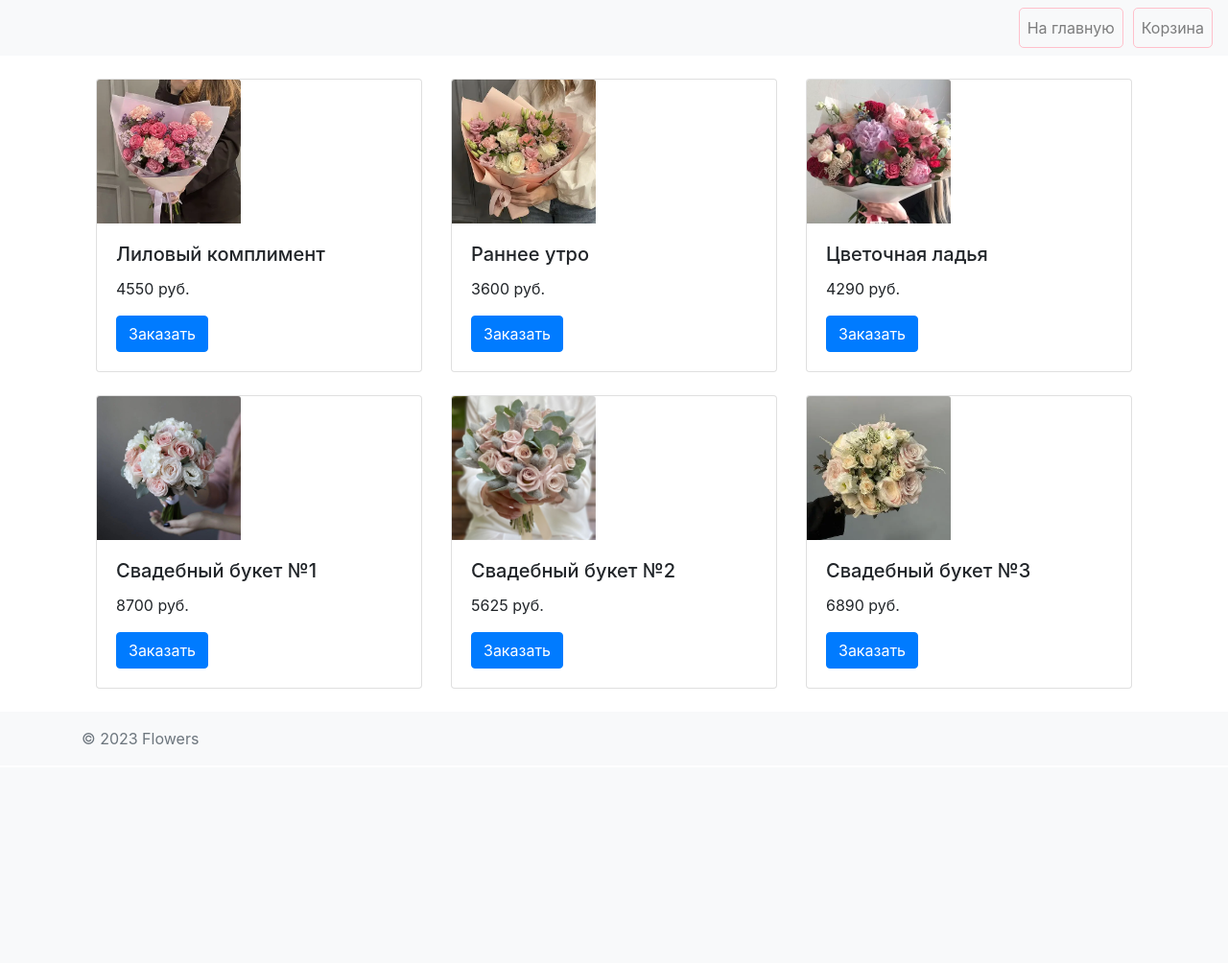
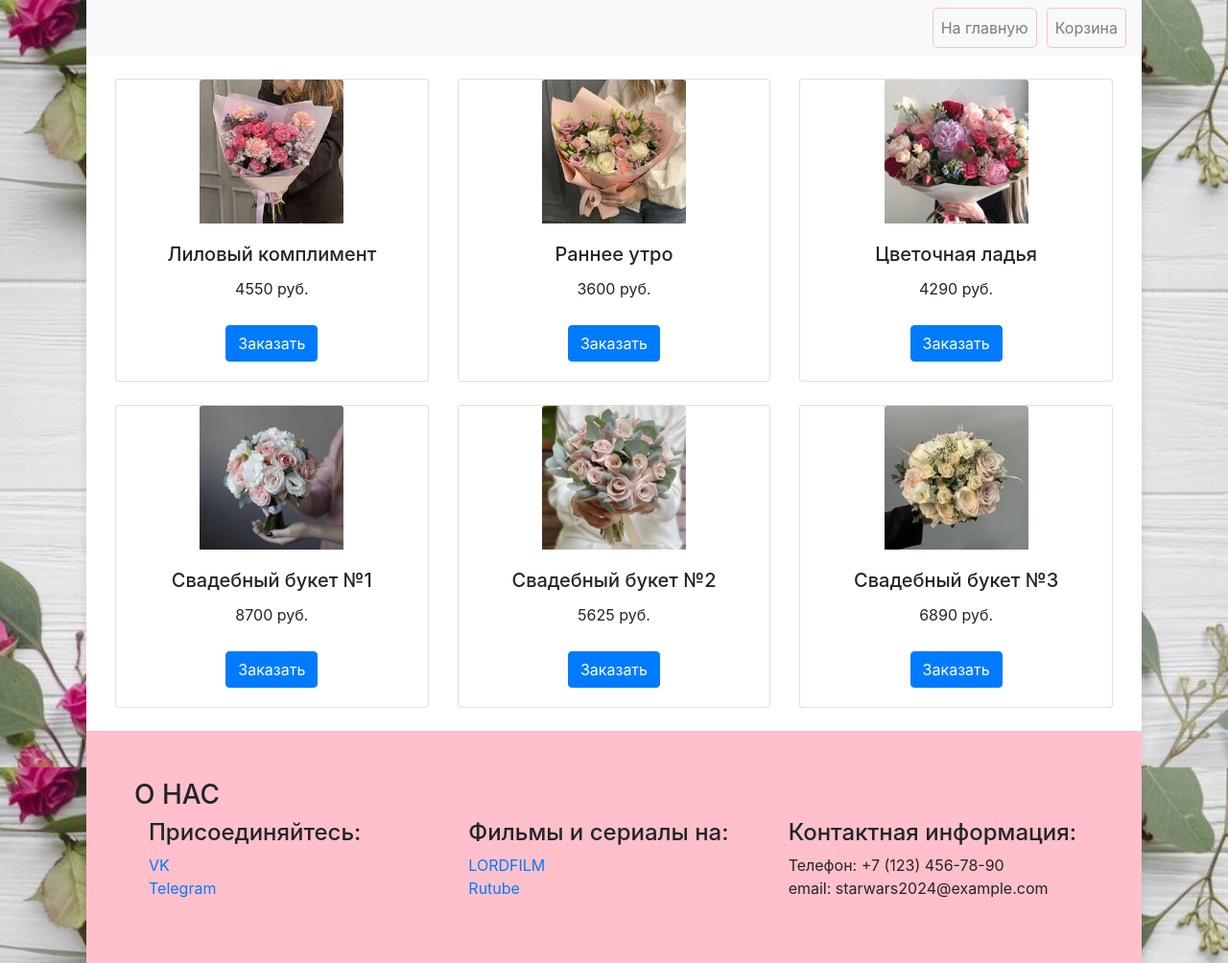
Before and after one commit to maxpanev/Final-project2, a Django app: page /home/ in a window 1280 px wide. Shown: the whole page at 96% size. Before the commit the page ends 776 px from the top, so only its background shows below. Run offline with Django 5.2, Linux system fonts and the light colour scheme; some libraries are stand-ins or nearby versions.

Commit message:
add pictures

```diff
--- a/myproject/myapp/static/css/flowers.css
+++ b/myproject/myapp/static/css/flowers.css
@@ -1,5 +1,30 @@
 .card-img-top {
-       width: 150px; /* Устанавливаем фиксированную ширину */
-       height: 150px; /* Устанавливаем фиксированную высоту */
-       object-fit: cover; /* Обеспечиваем сохранение пропорций изображения */
-   }
+    width: 150px; /* Устанавливаем фиксированную ширину */
+    height: 150px; /* Устанавливаем фиксированную высоту */
+    object-fit: cover; /* Обеспечиваем сохранение пропорций изображения */
+    display: block;
+    margin-left: auto;
+    margin-right: auto;
+}
+
+.card-body {
+    display: flex;
+    flex-direction: column;
+    justify-content: center;
+    align-items: center;
+    height: 100%;
+}
+
+.card-img-wrapper {
+    display: flex;
+    justify-content: center;
+    align-items: center;
+    height: 160px; /* Размер контейнера для изображения */
+}
+
+.card {
+    display: flex;
+    flex-direction: column;
+    justify-content: space-between;
+    height: 100%;
+}
--- a/myproject/myapp/templates/basket.html
+++ b/myproject/myapp/templates/basket.html
@@ -11,7 +11,7 @@
 <link rel="stylesheet" type="text/css" href="{% static 'css/flowers.css' %}">
 
 <div class="container mt-4">
-   <h1>Это Корзина</h1>
+   <h2>Корзина</h2>
    <div id="basketItems"></div>
 
    <!-- Добавляем обязательные поля для заполнения -->
--- a/myproject/myapp/templates/home.html
+++ b/myproject/myapp/templates/home.html
@@ -10,67 +10,79 @@
     <div class="row">
         <!-- Первая карточка -->
         <div class="col-md-4 mb-4">
-            <div class="card">
-                <img class="card-img-top" src="{% static 'img/image1.jpg' %}" alt="Card image cap">
-                <div class="card-body">
+            <div class="card h-100 text-center">
+                <div class="card-img-wrapper">
+                    <img class="card-img-top mx-auto" src="{% static 'img/image1.jpg' %}" alt="Card image cap">
+                </div>
+                <div class="card-body d-flex flex-column justify-content-center">
                     <h5 class="card-title">Лиловый комплимент</h5>
                     <p class="card-text" data-price="4550">4550 руб.</p>
-                    <a href="#" class="btn btn-primary" onclick="addToBasket('Лиловый комплимент', 4550, '{% static 'img/image1.jpg' %}')">Заказать</a>
+                    <a href="#" class="btn btn-primary mt-auto" onclick="addToBasket('Лиловый комплимент', 4550, '{% static 'img/image1.jpg' %}')">Заказать</a>
                 </div>
             </div>
         </div>
         <!-- Вторая карточка -->
         <div class="col-md-4 mb-4">
-            <div class="card">
-                <img class="card-img-top" src="{% static 'img/image2.jpg' %}" alt="Card image cap">
-                <div class="card-body">
+            <div class="card h-100 text-center">
+                <div class="card-img-wrapper">
+                    <img class="card-img-top mx-auto" src="{% static 'img/image2.jpg' %}" alt="Card image cap">
+                </div>
+                <div class="card-body d-flex flex-column justify-content-center">
                     <h5 class="card-title">Раннее утро</h5>
                     <p class="card-text" data-price="3600">3600 руб.</p>
-                    <a href="#" class="btn btn-primary" onclick="addToBasket('Раннее утро', 3600, '{% static 'img/image2.jpg' %}')">Заказать</a>
+                    <a href="#" class="btn btn-primary mt-auto" onclick="addToBasket('Раннее утро', 3600, '{% static 'img/image2.jpg' %}')">Заказать</a>
                 </div>
             </div>
         </div>
         <!-- Третья карточка -->
         <div class="col-md-4 mb-4">
-            <div class="card">
-                <img class="card-img-top" src="{% static 'img/image3.jpg' %}" alt="Card image cap">
-                <div class="card-body">
+            <div class="card h-100 text-center">
+                <div class="card-img-wrapper">
+                    <img class="card-img-top mx-auto" src="{% static 'img/image3.jpg' %}" alt="Card image cap">
+                </div>
+                <div class="card-body d-flex flex-column justify-content-center">
                     <h5 class="card-title">Цветочная ладья</h5>
                     <p class="card-text" data-price="4290">4290 руб.</p>
-                    <a href="#" class="btn btn-primary" onclick="addToBasket('Цветочная ладья', 4290, '{% static 'img/image3.jpg' %}')">Заказать</a>
+                    <a href="#" class="btn btn-primary mt-auto" onclick="addToBasket('Цветочная ладья', 4290, '{% static 'img/image3.jpg' %}')">Заказать</a>
                 </div>
             </div>
         </div>
         <!-- Четвертая карточка -->
         <div class="col-md-4 mb-4">
-            <div class="card">
-                <img class="card-img-top" src="{% static 'img/image4.jpg' %}" alt="Card image cap">
-                <div class="card-body">
+            <div class="card h-100 text-center">
+                <div class="card-img-wrapper">
+                    <img class="card-img-top mx-auto" src="{% static 'img/image4.jpg' %}" alt="Card image cap">
+                </div>
+                <div class="card-body d-flex flex-column justify-content-center">
                     <h5 class="card-title">Свадебный букет №1</h5>
                     <p class="card-text" data-price="8700">8700 руб.</p>
-                    <a href="#" class="btn btn-primary" onclick="addToBasket('Свадебный букет №1', 8700, '{% static 'img/image4.jpg' %}')">Заказать</a>
+                    <a href="#" class="btn btn-primary mt-auto" onclick="addToBasket('Свадебный букет №1', 8700, '{% static 'img/image4.jpg' %}')">Заказать</a>
                 </div>
             </div>
         </div>
         <!-- Пятая карточка -->
         <div class="col-md-4 mb-4">
-            <div class="card">
-                <img class="card-img-top" src="{% static 'img/image5.jpg' %}" alt="Card image cap">
-                <div class="card-body">
+            <div class="card h-100 text-center">
+                <div class="card-img-wrapper">
+                    <img class="card-img-top mx-auto" src="{% static 'img/image5.jpg' %}" alt="Card image cap">
+                </div>
+                <div class="card-body d-flex flex-column justify-content-center">
                     <h5 class="card-title">Свадебный букет №2</h5>
                     <p class="card-text" data-price="5625">5625 руб.</p>
-                    <a href="#" class="btn btn-primary" onclick="addToBasket('Свадебный букет №2', 5625, '{% static 'img/image5.jpg' %}')">Заказать</a>
+                    <a href="#" class="btn btn-primary mt-auto" onclick="addToBasket('Свадебный букет №2', 5625, '{% static 'img/image5.jpg' %}')">Заказать</a>
                 </div>
             </div>
         </div>
         <!-- Шестая карточка -->
         <div class="col-md-4 mb-4">
-            <div class="card">
-                <img class="card-img-top" src="{% static 'img/image6.jpg' %}" alt="Card image cap">
-                <div class="card-body">
+            <div class="card h-100 text-center">
+                <div class="card-img-wrapper">
+                    <img class="card-img-top mx-auto" src="{% static 'img/image6.jpg' %}" alt="Card image cap">
+                </div>
+                <div class="card-body d-flex flex-column justify-content-center">
                     <h5 class="card-title">Свадебный букет №3</h5>
                     <p class="card-text" data-price="6890">6890 руб.</p>
-                    <a href="#" class="btn btn-primary" onclick="addToBasket('Свадебный букет №3', 6890, '{% static 'img/image6.jpg' %}')">Заказать</a>
+                    <a href="#" class="btn btn-primary mt-auto" onclick="addToBasket('Свадебный букет №3', 6890, '{% static 'img/image6.jpg' %}')">Заказать</a>
                 </div>
             </div>
         </div>
--- a/myproject/myapp/templates/layoute.html
+++ b/myproject/myapp/templates/layoute.html
@@ -9,13 +9,29 @@
     <link rel="stylesheet" href="{% static 'css/flowers.css' %}">
 
     <style>
+        body {
+            background-image: url('{% static "img/background.jpg" %}');
+            background-size: cover;
+            background-repeat: no-repeat;
+            background-attachment: fixed;
+            background-position: center;
+        }
+
+        .content-wrapper {
+            background-color: white;
+            margin: 0 auto;
+            max-width: 1100px;
+            min-height: 100vh;
+            box-shadow: 0 0 10px rgba(0, 0, 0, 0.1);
+        }
+
         .navbar-nav {
-            margin-left: auto; /* Перемещает элементы в правый угол */
+            margin-left: auto;
         }
         .nav-link {
-            border: 1px solid pink; /* Устанавливает бледно-розовую рамку */
-            border-radius: 5px; /* Закругляет углы рамки */
-            margin-left: 10px; /* Добавляет отступ между элементами */
+            border: 1px solid pink;
+            border-radius: 5px;
+            margin-left: 10px;
         }
     </style>
 
@@ -23,6 +39,7 @@
     {% endblock %}
 </head>
 <body>
+    <div class="content-wrapper">
         <nav class="navbar navbar-expand-lg navbar-light bg-light">
             <button class="navbar-toggler" type="button" data-toggle="collapse" data-target="#navbarNav" aria-controls="navbarNav" aria-expanded="false" aria-label="Toggle navigation">
                 <span class="navbar-toggler-icon"></span>
@@ -44,11 +61,28 @@
             {% endblock %}
         </main>
 
-    <footer class="footer mt-auto py-3 bg-light">
+        <footer id="footer" style="padding: 50px; color: dark; background-color: #FFC0CB;">
+            <h3>О НАС</h3>
             <div class="container">
-            <span class="text-muted">© 2023 Flowers</span>
+                <div class="row">
+                    <div class="col-sm-12 col-md-4">
+                        <h4>Присоединяйтесь:</h4>
+                        <a href="https://vk.com/clonewarssereal">VK</a><br>
+                        <a href="https://t.me/s/swerok">Telegram</a>
+                    </div>
+                    <div class="col-sm-12 col-md-4">
+                        <h4>Фильмы и сериалы на:</h4>
+                        <a href="https://star-wars-lordfilm.net/">LORDFILM</a><br>
+                        <a href="https://rutube.ru/plst/323656/">Rutube</a>
+                    </div>
+                    <div class="col-sm-12 col-md-4">
+                        <h4>Контактная информация:</h4>
+                        <p>Телефон: +7 (123) 456-78-90<br>email: starwars2024@example.com</p>
+                    </div>
+                </div>
             </div>
         </footer>
+    </div>
 
     <script src="https://code.jquery.com/jquery-3.5.1.slim.min.js"></script>
     <script src="https://cdn.jsdelivr.net/npm/@popperjs/core@2.9.2/dist/umd/popper.min.js"></script>
```
Also changed, not shown: myproject/myapp/static/img/background.jpg (added). Lines whose indentation alone changed are shown as unchanged.
